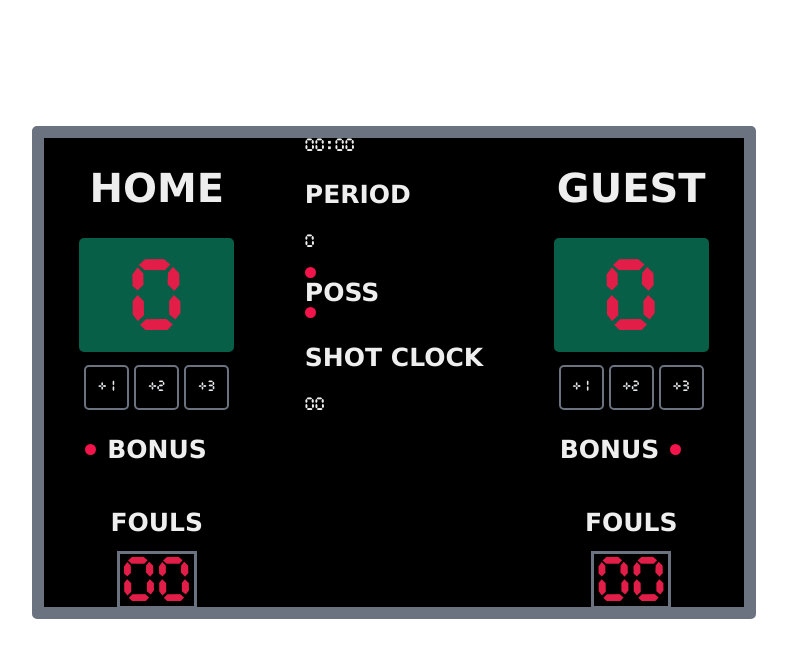
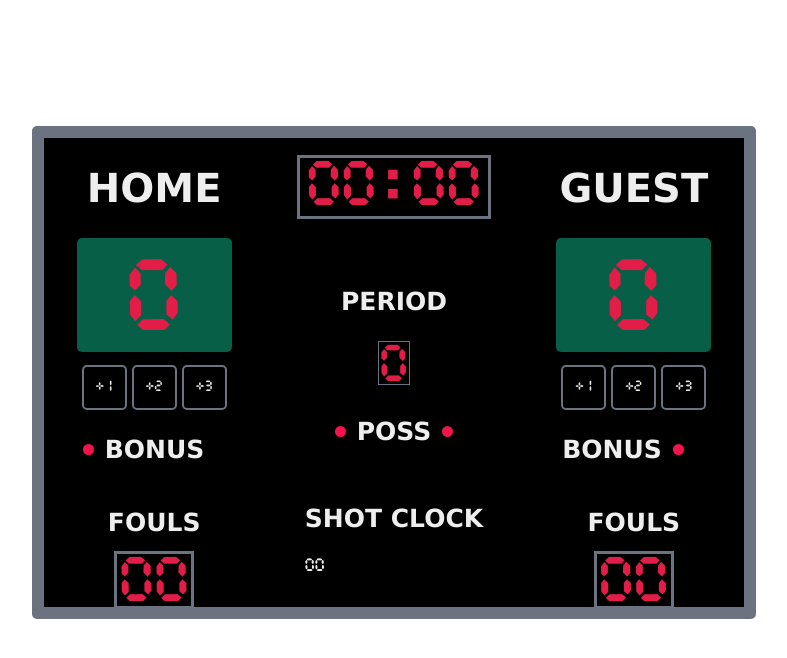
Before and after one commit to timtom619/basketball-scoreboard, a plain HTML site: page index.html in a window 1280 px wide. Shown: the whole page, without its empty margins (246-1033 px from the left). Drawn offline with Linux system fonts and the light colour scheme.

Commit message:
implement styles on columns

```diff
--- a/index.html
+++ b/index.html
@@ -35,16 +35,16 @@
       <div class="game-clock cursed-font">00:00</div>
       <div class="period-container">
         <h3>PERIOD</h3>
-        <div>
+        <div class="period-box">
           <p class="cursed-font">0</p>
         </div>
       </div>
       <div class="possession-container">
         <div class="non-active-state"></div>
-        <div class="active-state"></div>
+        <div class="active-state left"></div>
         <span>POSS</span>
         <div class="non-active-state"></div>
-        <div class="active-state"></div>
+        <div class="active-state right"></div>
       </div>
       <div class="shot-clock-container">
         <h3>SHOT CLOCK</h3>
--- a/style.css
+++ b/style.css
@@ -54,7 +54,7 @@ h3, span {
   justify-content: space-around;
 }
 
-#home, #guest {
+#home, #guest, #middle-container {
   display: flex;
   flex-direction: column;
   align-items: center;
@@ -98,7 +98,7 @@ h3, span {
   margin-bottom: 34px;
 }
 
-.foul-container {
+.foul-container, .period-container {
   width: 100%;
   text-align: center;
   margin-top: 10px;
@@ -120,3 +120,42 @@ h3, span {
   font-size: 56px;
   text-align: center;
 }
+
+/* Game Clock */
+
+.game-clock {
+  color: #E11D48;
+  width: 188px;
+  height: 58px;
+  border: 3px solid #6B7280;
+  font-size: 56px;
+  text-align: center;
+}
+
+/* Period Container */
+
+.period-box {
+  width: 30px;
+  height: 42px;
+  margin: 0 auto;
+  border: 1px solid #6B7280;
+}
+
+.period-box > p {
+  margin: 0;
+  font-size: 46px;
+  color: #E11D48;
+  text-align: center;
+}
+
+/* Possession Container */
+
+.possession-container {
+  display: flex;
+  align-items: center;
+}
+
+/* Shot Clock */
+.shot-clock-container {
+  width:
+}
```
